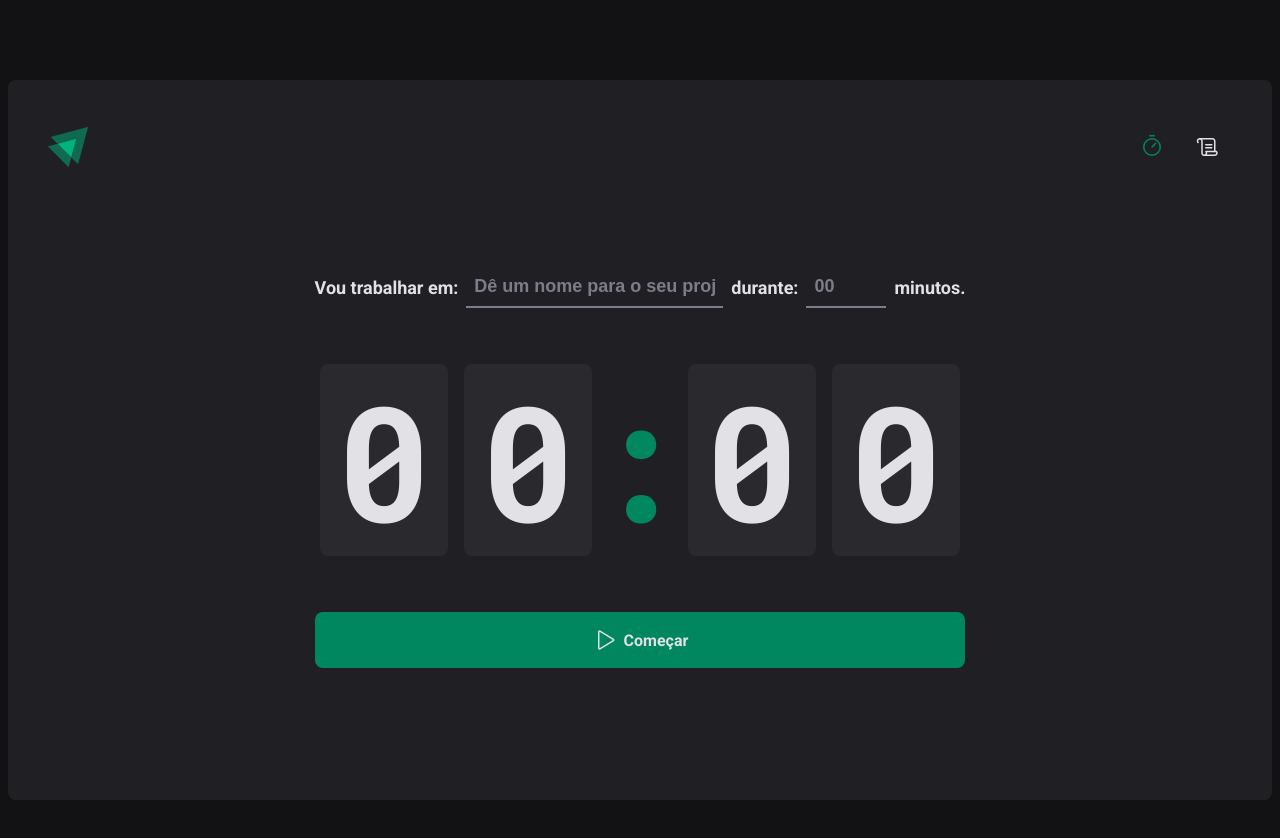
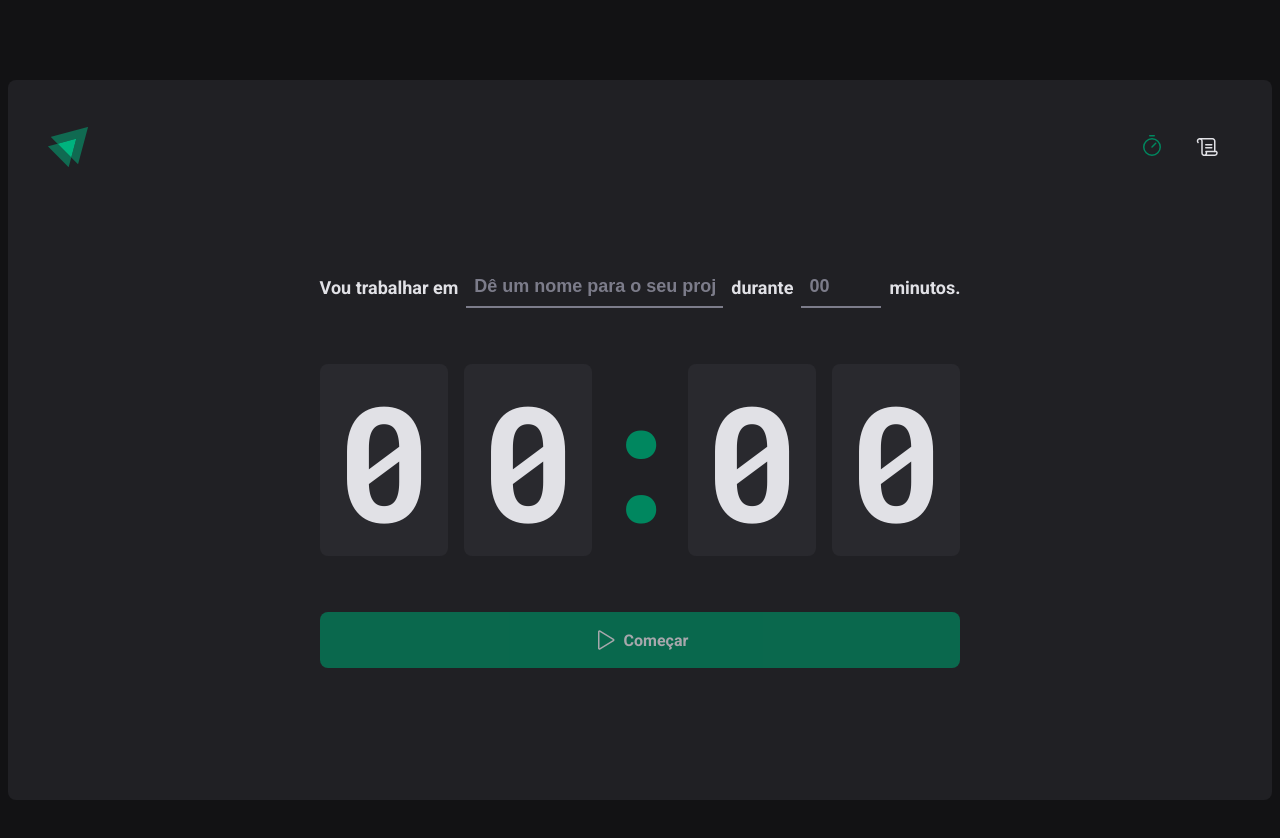
Before and after one commit to Gustavo-Orlandini/Rocketseat-Ignite-Timer, a React (Vite) app: page / in a window 1280 px wide. Shown: the top 838 px of the page. Built offline with nearby package versions, Linux system fonts and the light colour scheme.

Commit message:
Controler input on disabled

```diff
--- a/package.json
+++ b/package.json
@@ -13,6 +13,7 @@
     "phosphor-react": "^1.4.1",
     "react": "^18.2.0",
     "react-dom": "^18.2.0",
+    "react-hook-form": "^7.41.5",
     "react-router-dom": "^6.6.1",
     "styled-components": "^5.3.6"
   },
--- a/src/pages/Home/index.tsx
+++ b/src/pages/Home/index.tsx
@@ -1,4 +1,5 @@
 import { Play } from 'phosphor-react'
+import { useForm } from 'react-hook-form'
 import {
   CountdownContainer,
   FormContainer,
@@ -10,16 +11,23 @@ import {
 } from './styles'
 
 export function Home() {
+  const { register, handleSubmit, watch } = useForm()
+
+  function handleCreateNewCycle(data: any) {}
+
+  const task = watch('task')
+  const isSubmitDisabled = !task
+
   return (
     <HomeContainer>
-      <form action="">
+      <form onSubmit={handleSubmit(handleCreateNewCycle)} action="">
         <FormContainer>
-          <label htmlFor="task">Vou trabalhar em:</label>
+          <label htmlFor="task">Vou trabalhar em</label>
           <TaskInput
             type="text"
+            list="task-suggestions"
             placeholder="Dê um nome para o seu projeto"
-            id="task"
-            list="task-suggestions"
+            {...register('task')}
           />
 
           <datalist id="task-suggestions">
@@ -28,7 +36,7 @@ export function Home() {
             <option value="Projeto 3" />
           </datalist>
 
-          <label htmlFor="minutesAmount">durante:</label>
+          <label htmlFor="minutesAmount">durante</label>
           <MinutesAmountInput
             type="number"
             placeholder="00"
@@ -36,6 +44,7 @@ export function Home() {
             step={5}
             min={5}
             max={60}
+            {...register('minutesAmount', { valueAsNumber: true })}
           />
 
           <span>minutos.</span>
@@ -49,7 +58,7 @@ export function Home() {
           <span>0</span>
         </CountdownContainer>
 
-        <StartCountdownButton type="submit">
+        <StartCountdownButton disabled={isSubmitDisabled} type="submit">
           <Play size={24} />
           Começar
         </StartCountdownButton>
```
Also changed, not shown: 1 other file (tests, documents, lock files or other folders).
